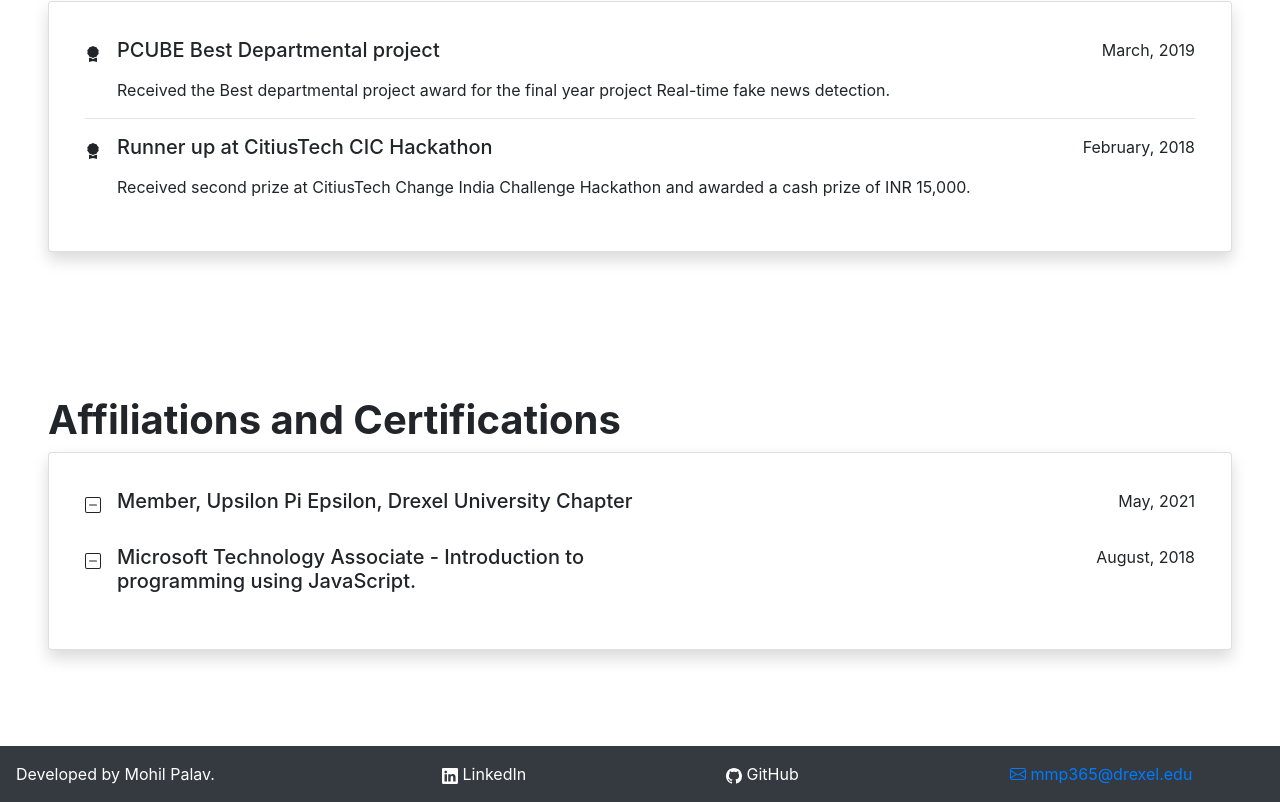
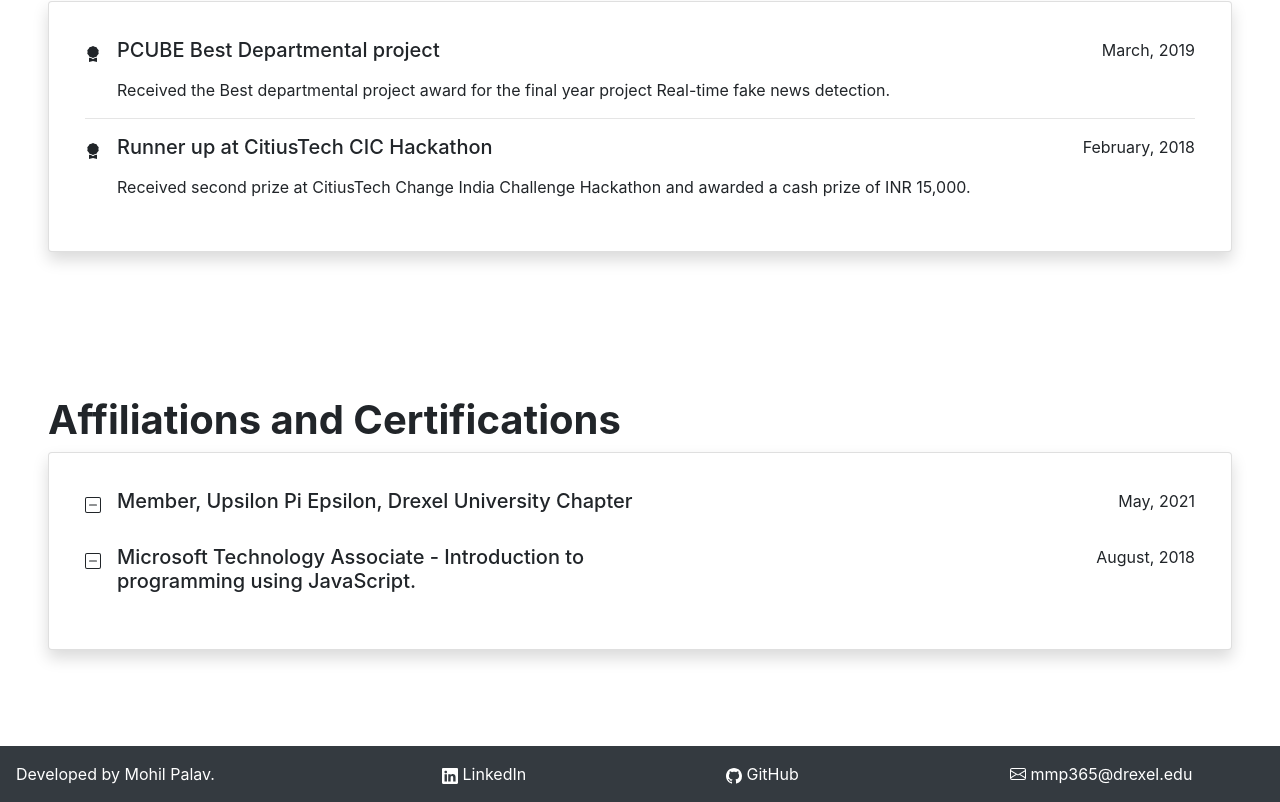
Before and after one commit to Mohilpalav/portfolio, a Vue app: page / in a window 1280 px wide. Shown: the part 6201-7003 px from the top of the page. Built offline with nearby package versions, Linux system fonts and the light colour scheme.

Commit message:
Update Footer.vue

```diff
--- a/src/components/Footer.vue
+++ b/src/components/Footer.vue
@@ -24,9 +24,9 @@
                 </b-link>
                 </div>
                 <div class="col">
-                <a href="mailto:mmp365@drexel.edu">
+                <b-link class="link" href="mailto:mmp365@drexel.edu">
                     <b-icon icon="envelope"></b-icon> mmp365@drexel.edu
-                </a>
+                </b-link>
                 </div>
             </div>
         </div>
```
